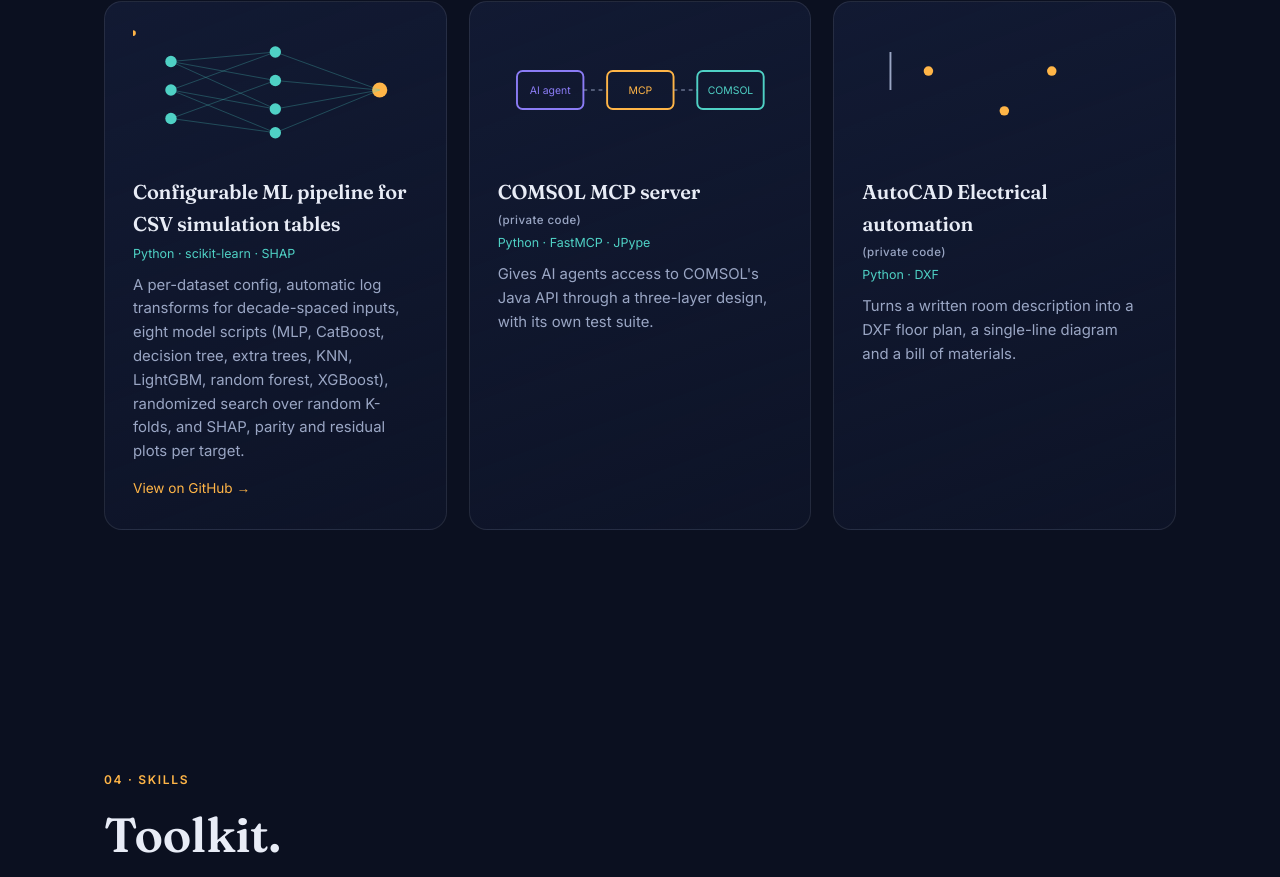
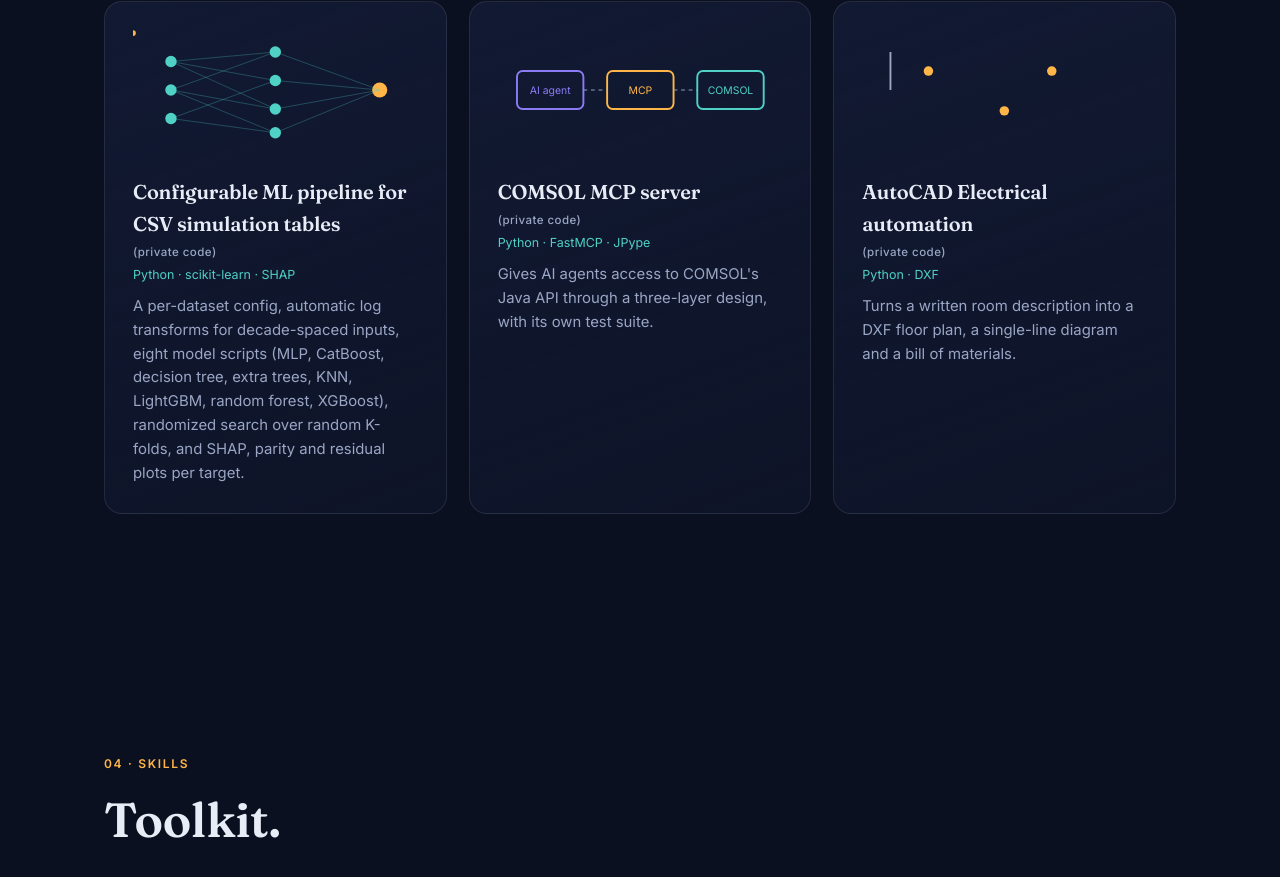
Before and after one commit to saakiiiib/saakiiiib.github.io, a plain HTML site: page index.html in a window 1280 px wide. Shown: the part 3246-4123 px from the top of the page. Drawn offline with Linux system fonts and the light colour scheme; animation ran at ten frames a second.

Commit message:
Mark ML pipeline as private code instead of linking to private repo

```diff
--- a/index.html
+++ b/index.html
@@ -303,10 +303,9 @@ footer{text-align:center;color:var(--muted);font-size:.8rem;padding:30px 0 40px;
         <g stroke="#4fd1c5" stroke-opacity=".3"><path d="M40 30L150 20M40 30L150 50M40 30L150 80M40 60L150 20M40 60L150 80M40 60L150 105M40 90L150 50M40 90L150 105M150 20L260 60M150 50L260 60M150 80L260 60M150 105L260 60"/></g>
         <circle r="3" fill="#ffb547"><animateMotion dur="2s" repeatCount="indefinite" path="M40 60L150 50L260 60"/></circle>
       </svg>
-      <h3>Configurable ML pipeline for CSV simulation tables</h3>
+      <h3>Configurable ML pipeline for CSV simulation tables <span class="priv">(private code)</span></h3>
       <div class="tag">Python · scikit-learn · SHAP</div>
       <p>A per-dataset config, automatic log transforms for decade-spaced inputs, eight model scripts (MLP, CatBoost, decision tree, extra trees, KNN, LightGBM, random forest, XGBoost), randomized search over random K-folds, and SHAP, parity and residual plots per target.</p>
-      <a class="more" href="https://github.com/saakiiiib/ML" target="_blank" rel="noopener">View on GitHub →</a>
     </div>
     <div class="card pcard reveal d1">
       <svg viewBox="0 0 300 120" aria-hidden="true">
```
Also changed, not shown: resume.html (+1 -1 lines).
